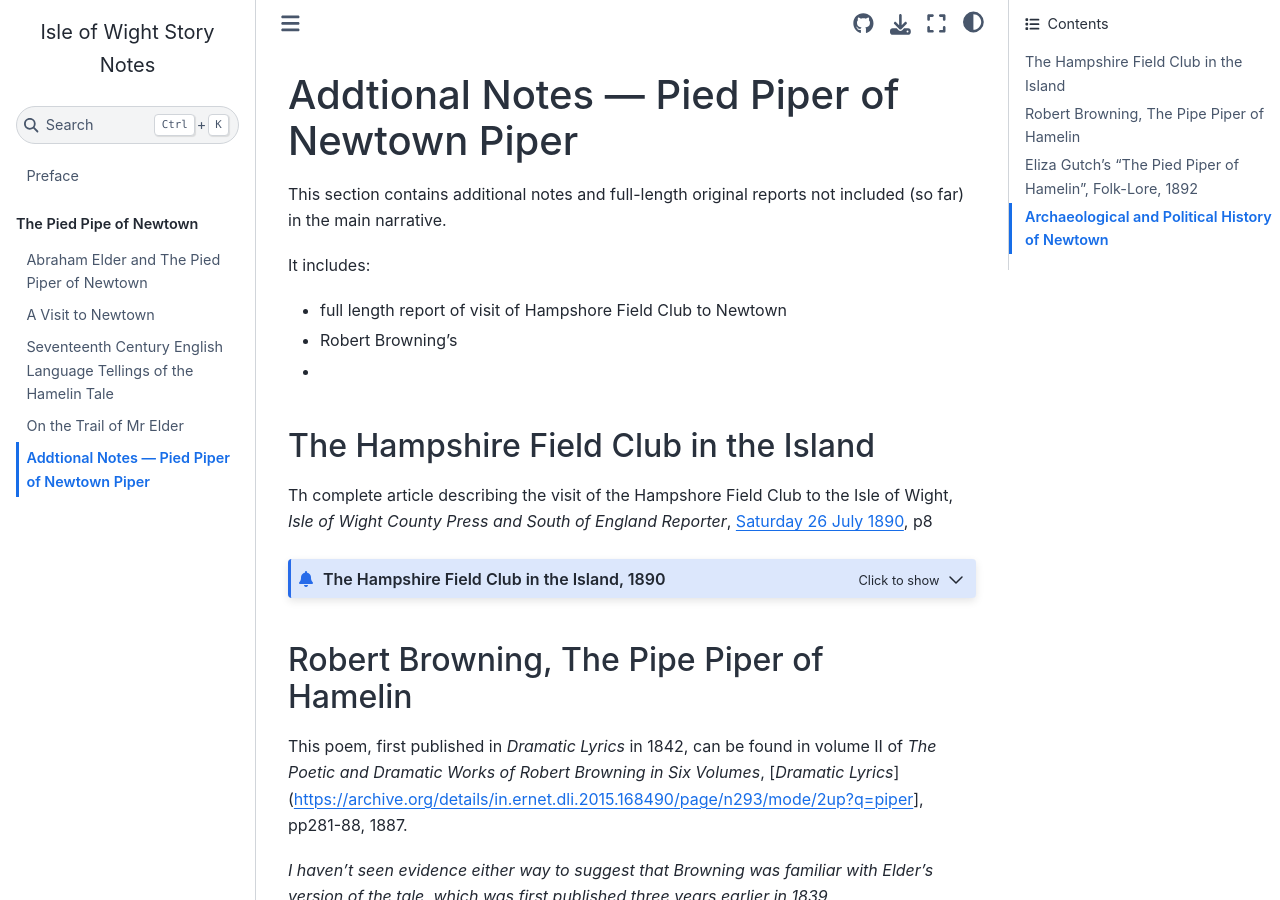
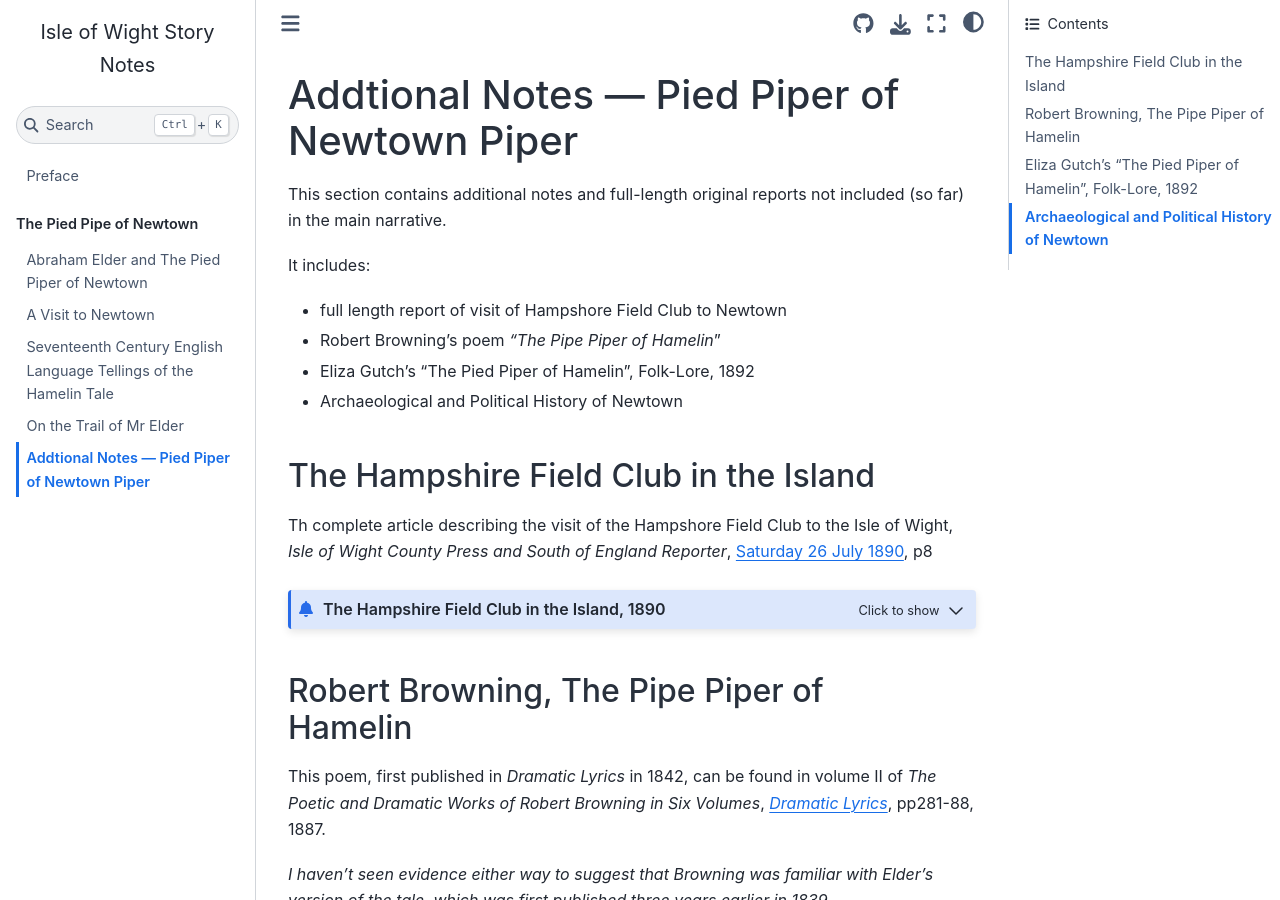
Before and after one commit to psychemedia/island-storynotes, a Jupyter Book: the page built from piedPiperNewtown/newtown_additional.md, in a window 1280 px wide and 900 px high. Built offline with Jupyter Book 1.0.4 settings and Sphinx 7.4.7 and the Sphinx Book theme 1.1.4, drawn with Linux system fonts in a browser that asks for light colours.

Commit message:
Update newtown_additional.md

```diff
--- a/piedPiperNewtown/newtown_additional.md
+++ b/piedPiperNewtown/newtown_additional.md
@@ -6,8 +6,9 @@ This section contains additional notes and full-length original reports not incl
 It includes:
 
 - full length report of visit of Hampshore Field Club to Newtown
-- Robert Browning's
--
+- Robert Browning's poem _"The Pipe Piper of Hamelin_"
+- Eliza Gutch's “The Pied Piper of Hamelin”, Folk-Lore, 1892
+- Archaeological and Political History of Newtown
 
 ## The Hampshire Field Club in the Island
 
@@ -75,7 +76,7 @@ https://www.sunsigns.org/famousbirthdays/d/profile/john-venn/
 
 ## Robert Browning, The Pipe Piper of Hamelin
 
-This poem, first published in *Dramatic Lyrics* in 1842, can be found in volume II of *The Poetic and Dramatic Works of Robert Browning in Six Volumes*, [*Dramatic Lyrics*](https://archive.org/details/in.ernet.dli.2015.168490/page/n293/mode/2up?q=piper], pp281-88, 1887.
+This poem, first published in *Dramatic Lyrics* in 1842, can be found in volume II of *The Poetic and Dramatic Works of Robert Browning in Six Volumes*, [*Dramatic Lyrics*](https://archive.org/details/in.ernet.dli.2015.168490/page/n293/mode/2up?q=piper), pp281-88, 1887.
 
 *I haven't seen evidence either way to suggest that Browning was familiar with Elder's version of the tale, which was first published three years earlier in 1839.*
 
```
